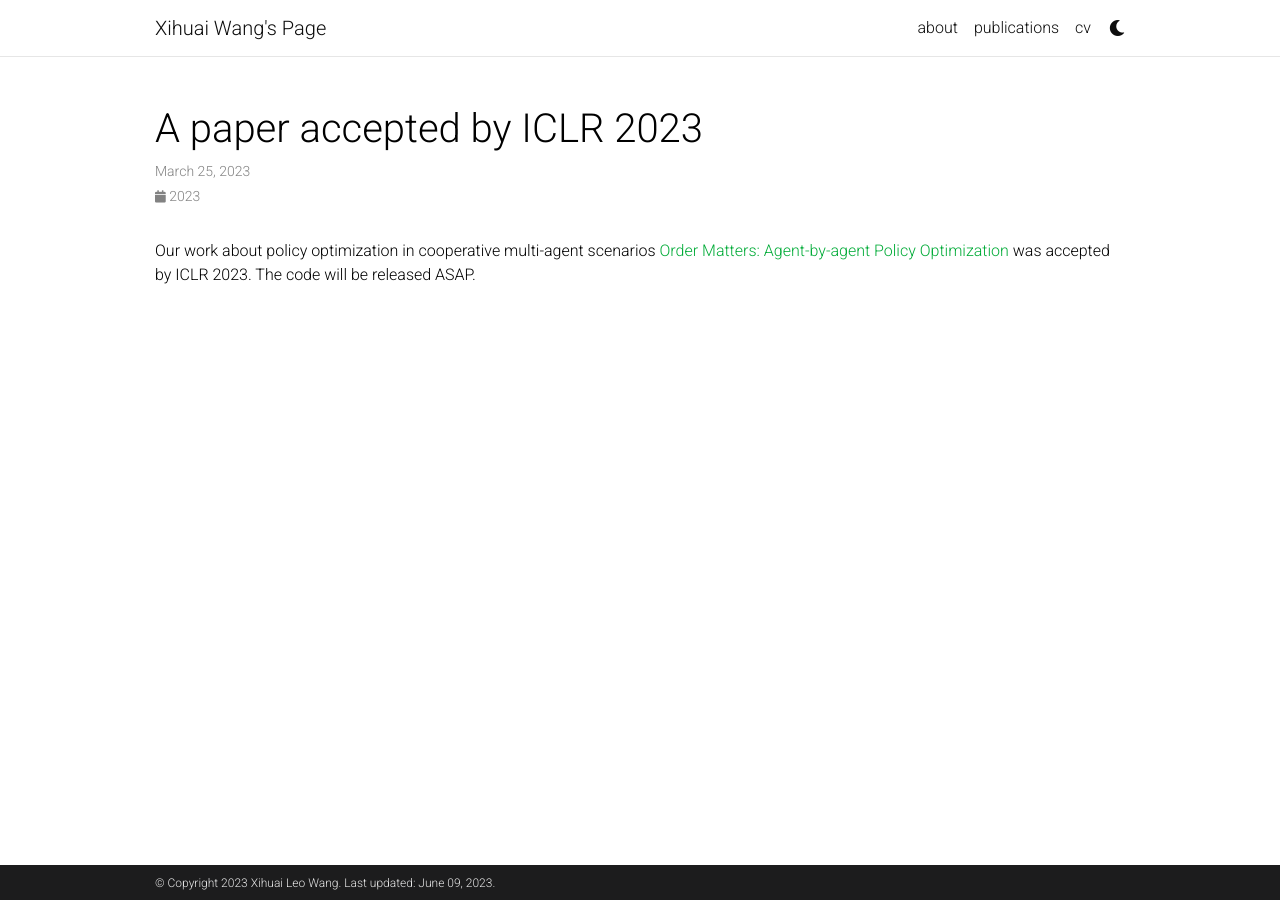
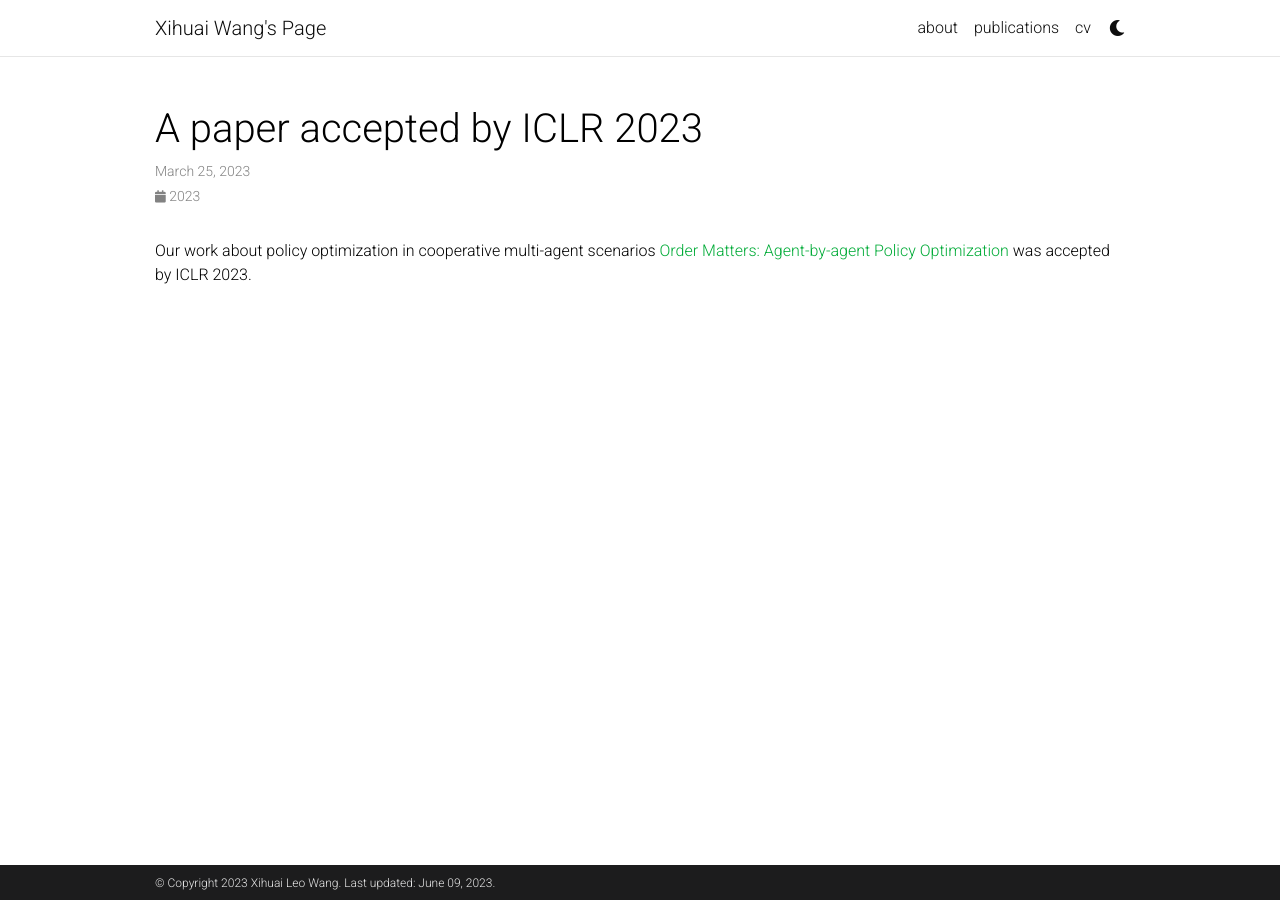
Before and after one commit to xihuai18/xihuai18.github.io, a Jekyll site: the page built from _news/announcement_1.md, in a window 1280 px wide. Built offline with Jekyll 4.4.1, drawn with Linux system fonts in a browser that asks for light colours; comment, search, counter and statistics services are not loaded; a style sheet for code colours, icons or effects is not loaded.

```diff
--- a/_news/announcement_1.md
+++ b/_news/announcement_1.md
@@ -6,4 +6,4 @@
 related_posts: false
 ---
 
-Our work about policy optimization in cooperative multi-agent scenarios [Order Matters: Agent-by-agent Policy Optimization](https://openreview.net/forum?id=Q-neeWNVv1) was accepted by ICLR 2023. The code will be released ASAP.
+Our work about policy optimization in cooperative multi-agent scenarios [Order Matters: Agent-by-agent Policy Optimization](https://openreview.net/forum?id=Q-neeWNVv1) was accepted by ICLR 2023.
```
